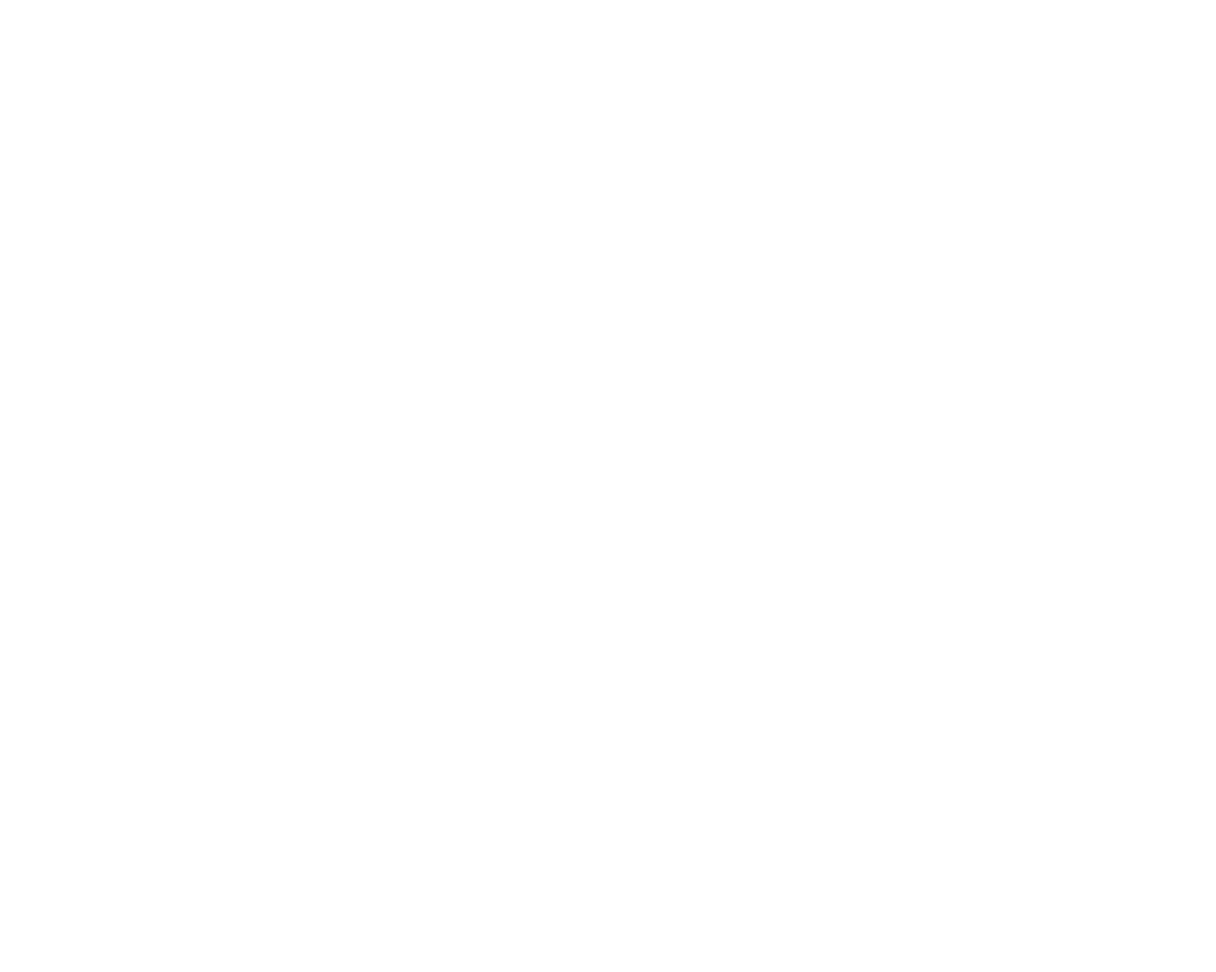
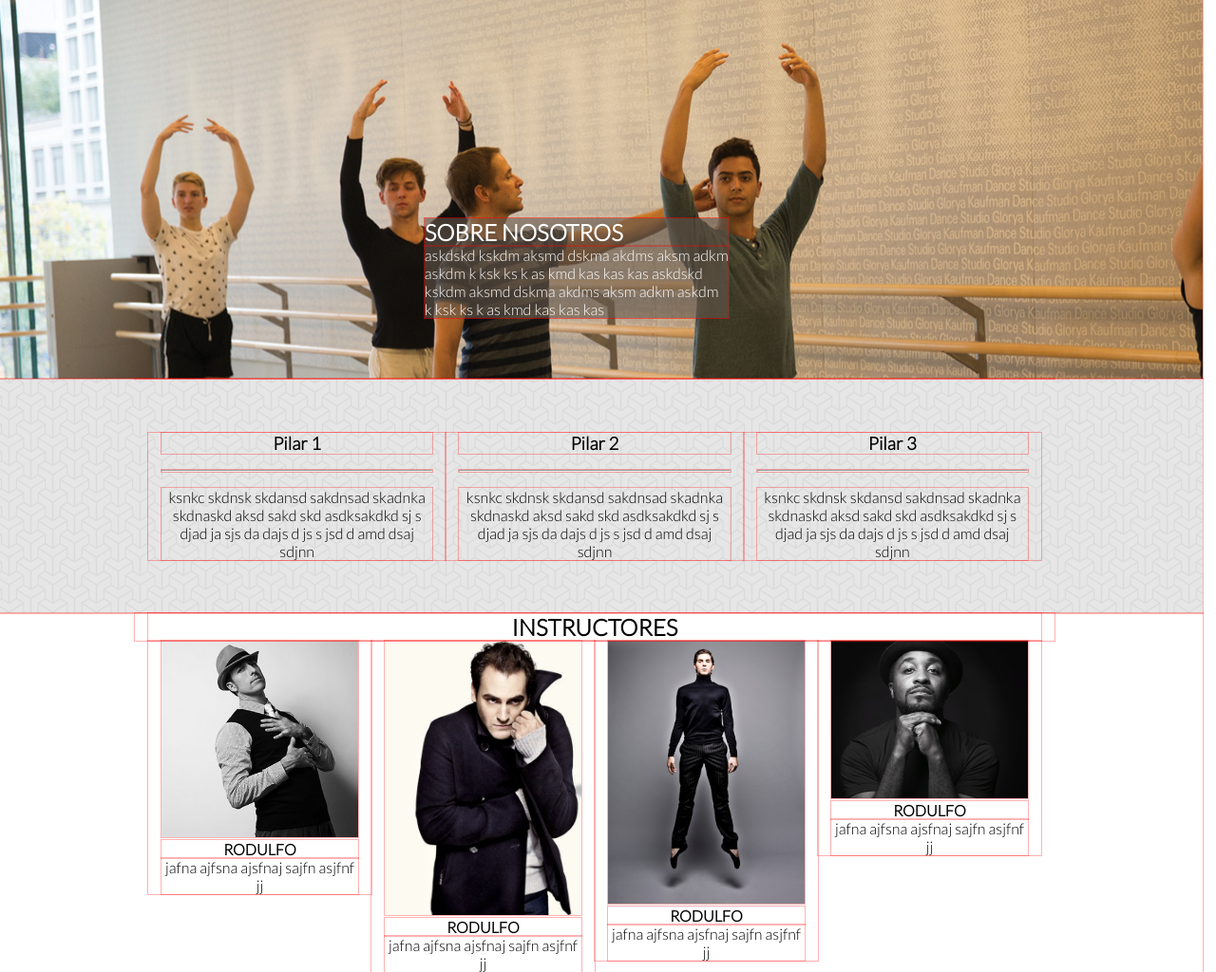
Before and after one commit to PatriciaMendozas/Lab-Escueladanza, a plain HTML site: page nosotros.html in a window 1280 px wide. Shown: the whole page at 95% size. Before the commit the page ends 800 px from the top, so only its background shows below. Drawn offline with Linux system fonts and the light colour scheme.

Commit message:
primer avance

```diff
--- a/css/nosotros.css
+++ b/css/nosotros.css
@@ -1 +1,32 @@
 /* Inserta tu codigo aqui */
+*{
+	outline:1px solid rgba(255,0,0,0.3);
+}
+hr{
+	margin: 6% 0%;
+}
+img{
+	width: 100%
+}
+.nosotros{
+	background-image: url(../img/dance_7.jpg);
+}
+.sobre_nos{
+	width: 25%;
+	margin: 18% 36% 5%;
+	background: rgba(101, 87, 76, 0.6)}
+
+.text_nos{
+	color: white;
+}
+.pilar{
+	background-image: url(../img/tile2.png);
+
+}
+.marg_pilar{
+	margin: 6% 0%;
+	text-align: center;
+}
+.fot_inst{
+	border-image-width: 50%
+}
--- a/nosotros.html
+++ b/nosotros.html
@@ -10,6 +10,59 @@
 	<link rel="stylesheet" type="text/css" href="css/nosotros.css">
 </head>
 <body>
-		<!-- Inserta tu código aqui -->
+	<section>
+
+			<div class="row nosotros">
+				<div class="sobre_nos">
+					<h2 class="text_nos">SOBRE NOSOTROS</h2>
+					<p class="text_nos"> askdskd kskdm aksmd dskma akdms aksm adkm askdm k ksk ks k as kmd kas kas kas askdskd kskdm aksmd dskma akdms aksm adkm askdm k ksk ks k as kmd kas kas kas </p>
+				</div>
+			</div>
+			<div class="row pilar">
+				<div class="container">
+					<div class="col-4 marg_pilar">
+						<h3>Pilar 1</h3>
+						<hr>
+						<p>ksnkc skdnsk skdansd sakdnsad skadnka skdnaskd aksd sakd skd asdksakdkd sj s djad ja sjs da dajs d js s jsd d amd dsaj sdjnn</p>
+					</div>
+					<div class="col-4 marg_pilar">
+						<h3>Pilar 2</h3>
+						<hr>
+						<p>ksnkc skdnsk skdansd sakdnsad skadnka skdnaskd aksd sakd skd asdksakdkd sj s djad ja sjs da dajs d js s jsd d amd dsaj sdjnn</p>
+					</div>
+					<div class="col-4 marg_pilar">
+						<h3>Pilar 3</h3>
+						<hr>
+						<p>ksnkc skdnsk skdansd sakdnsad skadnka skdnaskd aksd sakd skd asdksakdkd sj s djad ja sjs da dajs d js s jsd d amd dsaj sdjnn</p>
+					</div>
+				</div>
+			</div>
+			<div class="row text-center">
+				<div class="container">
+					<h2>INSTRUCTORES</h2>
+					<div class="col-3">
+
+						<img class="fot_inst"src="img/profesor_4.jpg">
+						<h4>RODULFO</h4>
+						<p>jafna ajfsna ajsfnaj sajfn asjfnf jj </p>
+					</div>
+					<div class="col-3">
+						<img class="fot_inst"src="img/profesor_14.jpg">
+						<h4>RODULFO</h4>
+						<p>jafna ajfsna ajsfnaj sajfn asjfnf jj </p>
+					</div>
+					<div class="col-3">
+						<img class="fot_inst" src="img/profesor_1.jpg">
+						<h4>RODULFO</h4>
+						<p>jafna ajfsna ajsfnaj sajfn asjfnf jj </p>
+					</div>
+					<div class="col-3">
+						<img class="fot_inst" src="img/profesor_10.jpg">
+						<h4>RODULFO</h4>
+						<p>jafna ajfsna ajsfnaj sajfn asjfnf jj </p>
+					</div>
+				</div>
+			</div>
+	</section>
 </body>
 </html>
```
